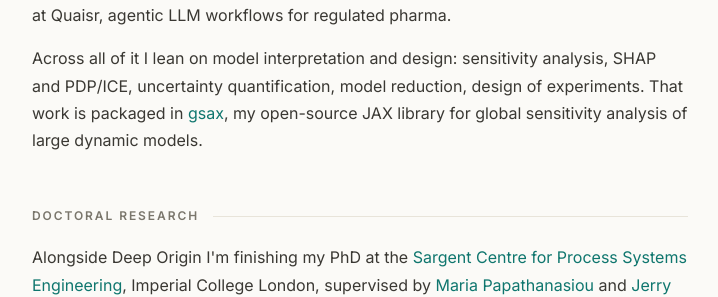
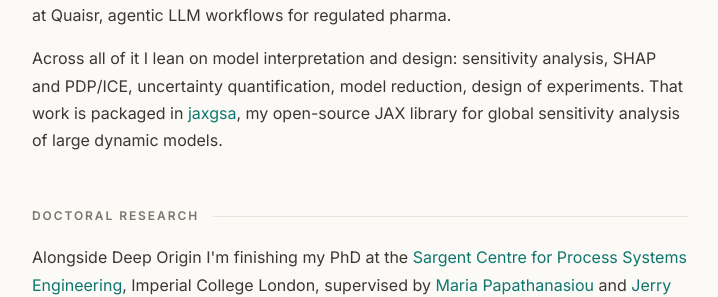
Before and after one commit to DanielePessina/DanielePessina.github.io, a Jekyll site: the page built from index.html, in a window 1280 px wide and 900 px high, scrolled down 974 px. Shown: the part 157-454 px from the top of the window, without its empty margins (280-998 px from the left). Built offline with Jekyll 4.4.1, drawn with Linux system fonts in a browser that asks for light colours.

Commit message:
gsax to jaxgsa rename

```diff
--- a/index.html
+++ b/index.html
@@ -54,7 +54,7 @@ layout: default
   <p>
     Across all of it I lean on model interpretation and design: sensitivity analysis, SHAP and PDP/ICE,
     uncertainty quantification, model reduction, design of experiments. That work is packaged in
-    <a href="https://danielepessina.github.io/gsax/">gsax</a>, my open-source JAX library for global
+    <a href="https://danielepessina.github.io/jaxgsa/">jaxgsa</a>, my open-source JAX library for global
     sensitivity analysis of large dynamic models.
   </p>
 </div>
```
Also changed, not shown: 3 other files.
